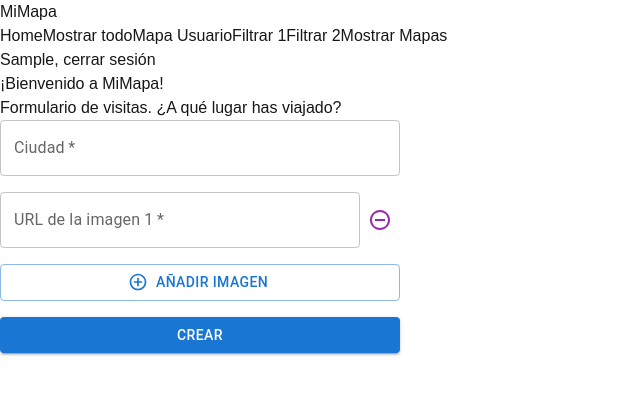
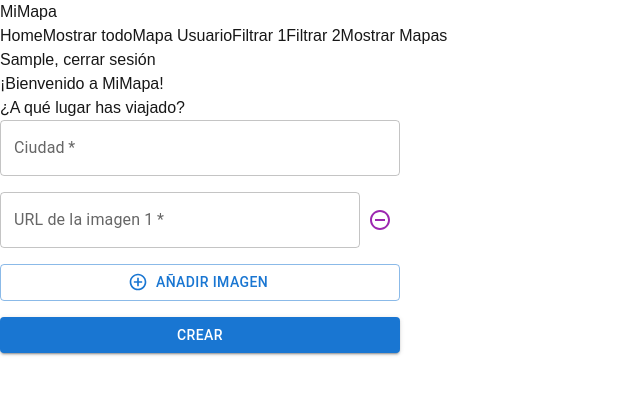
Before and after one commit to rafacm1803/examen1, a Next.js app in the folder Frontend/: page /home in a window 1280 px wide. Shown: the top 394 px of the page, without its empty margins (0-640 px from the left). Built offline with nearby package versions, Linux system fonts and the light colour scheme; no server answers; sample sign-in values are in the browser's storage.

Commit message:
cambio texto

```diff
--- a/Frontend/src/app/home/page.jsx
+++ b/Frontend/src/app/home/page.jsx
@@ -97,7 +97,7 @@ export default function Home() {
             ¡Bienvenido a MiMapa!
           </h1>
           <p className="text-xl text-gray-700 italic font-poppins">
-            Formulario de visitas. ¿A qué lugar has viajado?
+            ¿A qué lugar has viajado?
           </p>
         </div>
 
```
